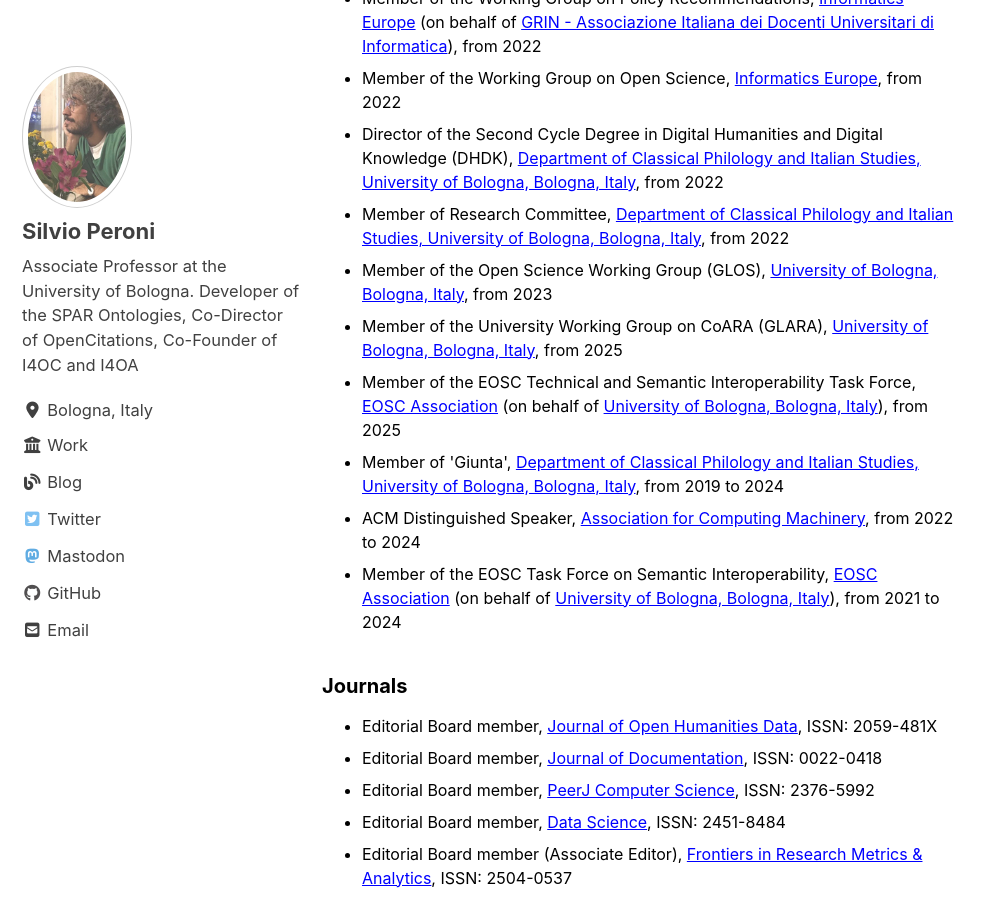
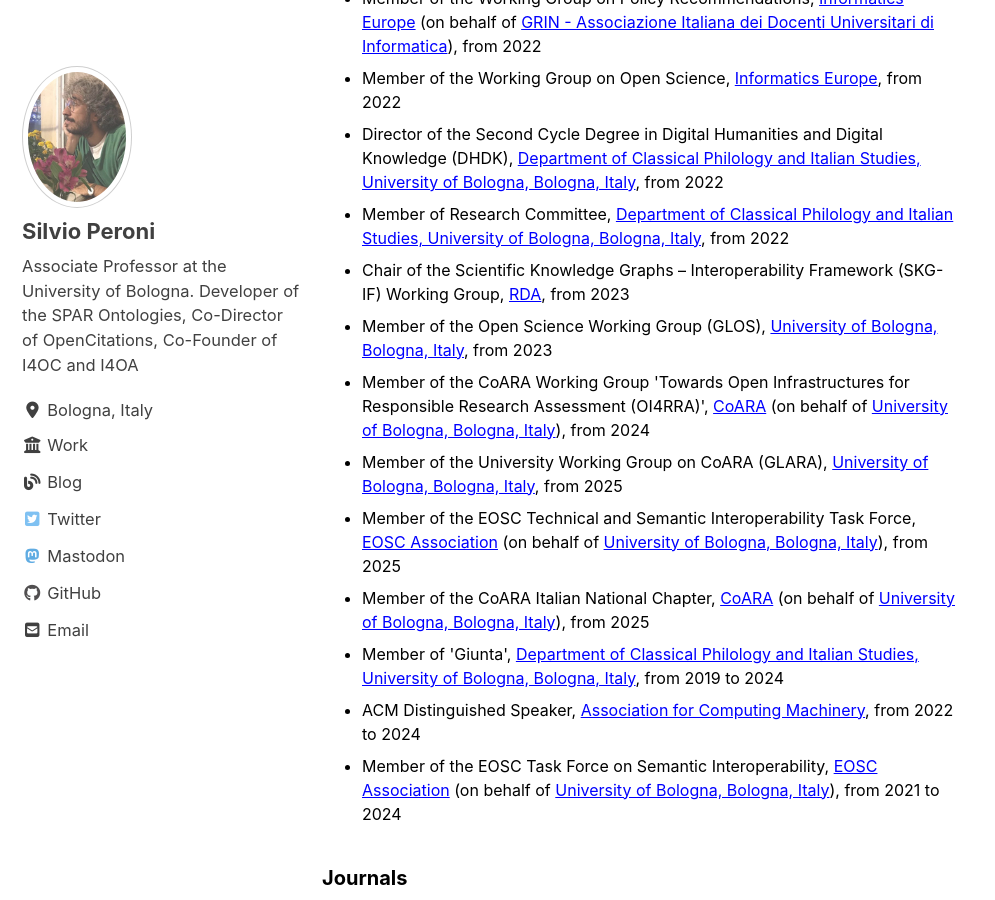
Before and after one commit to essepuntato/essepuntato.github.io, a Jekyll site: the page built from _pages/activities.md, in a window 1280 px wide and 900 px high, scrolled down 781 px. Shown: the whole window, without its empty margins (0-995 px from the left). Built offline with Jekyll 4.4.1, drawn with Linux system fonts in a browser that asks for light colours; cached includes are drawn as plain includes; nearby versions of some CDN libraries.

Commit message:
Update institutional.yml

```diff
--- a/_data/activities/institutional.yml
+++ b/_data/activities/institutional.yml
@@ -40,10 +40,20 @@
   institution: "Department of Classical Philology and Italian Studies, University of Bologna, Bologna, Italy"
   website: "https://ficlit.unibo.it"
   start: "2022"
+- role: "Chair of the Scientific Knowledge Graphs – Interoperability Framework (SKG-IF) Working Group"
+  institution: "RDA"
+  website: "https://www.rd-alliance.org/groups/scientific-knowledge-graphs-interoperability-framework-skg-if-wg/activity/"
+  start: "2023"
 - role: "Member of the Open Science Working Group (GLOS)"
   institution: "University of Bologna, Bologna, Italy"
   website: "https://www.unibo.it/it/ricerca/open-science/gruppo-di-lavoro-sulla-scienza-aperta-e-i-dati-della-ricerca"
   start: "2023"
+- role: "Member of the CoARA Working Group 'Towards Open Infrastructures for Responsible Research Assessment (OI4RRA)'"
+  institution: "CoARA"
+  behalfof: "University of Bologna, Bologna, Italy"
+  website: "https://www.coara.org/working-groups/wg-towards-open-infrastructures-for-responsible-research-assessment-oi4rra/"
+  bwebsite: "https://www.unibo.it"
+  start: "2024"
 - role: "Member of the University Working Group on CoARA (GLARA)"
   institution: "University of Bologna, Bologna, Italy"
   website: "https://www.unibo.it/en/research/research-evaluation/coalition-for-advancing-research-assessment-coara"
@@ -52,6 +62,12 @@
   institution: "EOSC Association"
   behalfof: "University of Bologna, Bologna, Italy"
   website: "https://eosc.eu/advisory-groups/technical-and-semantic-interoperability-task-force"
+  bwebsite: "https://www.unibo.it"
+  start: "2025"
+- role: "Member of the CoARA Italian National Chapter"
+  institution: "CoARA"
+  behalfof: "University of Bologna, Bologna, Italy"
+  website: "https://www.coara-italia.it/"
   bwebsite: "https://www.unibo.it"
   start: "2025"
 - role: "Member of 'Giunta'"
```
